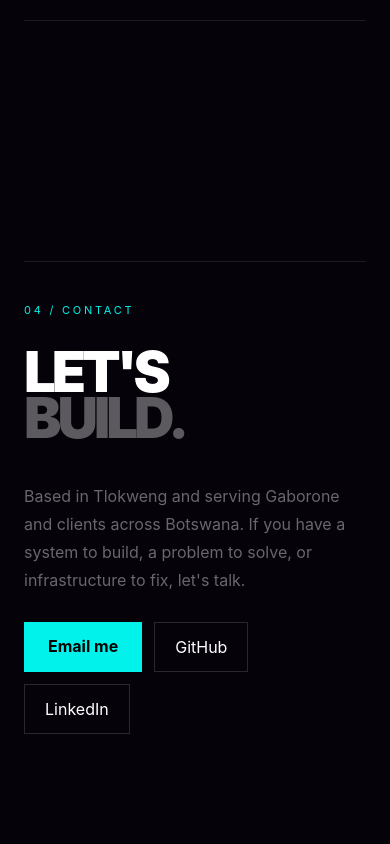
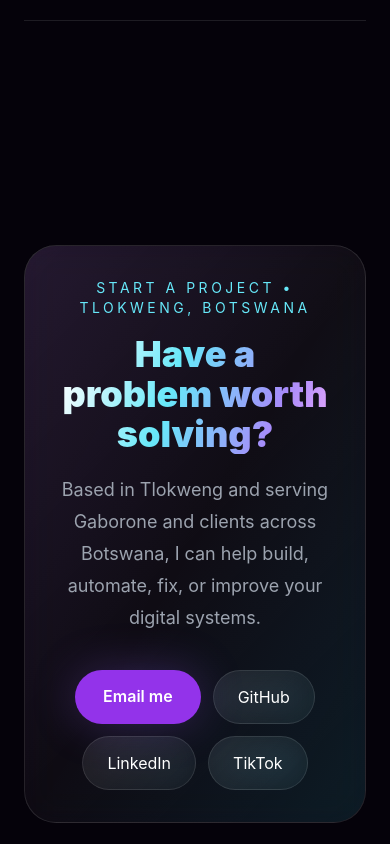
Before and after one commit to tarieciphertech/cypher-portfolio, a React (Vite) app: page / in a window 390 px wide. Shown: the part 9740-10584 px from the top of the page. Built offline with nearby package versions, Linux system fonts and the light colour scheme.

Commit message:
Restore original portfolio contact design

```diff
--- a/src/components/Contact.jsx
+++ b/src/components/Contact.jsx
@@ -2,18 +2,18 @@ import { profile } from "../data/profile";
 
 export default function Contact() {
   return (
-    <section id="contact" className="py-32 px-6 md:px-10">
-      <div className="max-w-[1400px] mx-auto border-t border-white/10 pt-10">
-        <p className="text-[11px] uppercase tracking-[.25em] text-[#00f2ea]">04 / Contact</p>
-        <div className="grid lg:grid-cols-[1fr_auto] gap-10 items-end mt-8">
-          <h2 className="text-[clamp(3.5rem,8vw,8rem)] font-black leading-[.82] tracking-[-.07em]">LET'S<br/><span className="text-white/35">BUILD.</span></h2>
-          <div className="max-w-md">
-            <p className="text-white/40 leading-7 mb-7">Based in Tlokweng and serving Gaborone and clients across Botswana. If you have a system to build, a problem to solve, or infrastructure to fix, let's talk.</p>
-            <div className="flex flex-wrap gap-3">
-              <a href={`mailto:${profile.email}`} className="bg-[#00f2ea] text-black px-6 py-3 font-bold hover:bg-white">Email me</a>
-              <a href={profile.github} target="_blank" rel="noreferrer" className="border border-white/15 px-5 py-3 hover:border-[#00f2ea] hover:text-[#00f2ea]">GitHub</a>
-              <a href={profile.linkedin} target="_blank" rel="noreferrer" className="border border-white/15 px-5 py-3 hover:border-[#00f2ea] hover:text-[#00f2ea]">LinkedIn</a>
-            </div>
+    <section id="contact" className="py-28 px-6">
+      <div className="max-w-5xl mx-auto glass rounded-[2rem] p-8 md:p-12 text-center relative overflow-hidden">
+        <div className="absolute inset-0 bg-gradient-to-br from-purple-500/10 via-transparent to-cyan-400/10 pointer-events-none" />
+        <div className="relative">
+          <p className="text-cyan-300 text-sm uppercase tracking-[0.25em] mb-4">Start a project • Tlokweng, Botswana</p>
+          <h2 className="text-4xl md:text-6xl font-black gradient-text mb-5">Have a problem worth solving?</h2>
+          <p className="text-gray-400 text-lg leading-8 max-w-2xl mx-auto mb-9">Based in Tlokweng and serving Gaborone and clients across Botswana, I can help build, automate, fix, or improve your digital systems.</p>
+          <div className="flex flex-wrap justify-center gap-3">
+            <a href={`mailto:${profile.email}`} className="bg-purple-600 hover:bg-purple-500 px-7 py-3.5 rounded-full glow font-semibold transition">Email me</a>
+            <a href={profile.github} target="_blank" rel="noreferrer" className="glass px-6 py-3.5 rounded-full hover:border-cyan-400/40 transition">GitHub</a>
+            <a href={profile.linkedin} target="_blank" rel="noreferrer" className="glass px-6 py-3.5 rounded-full hover:border-cyan-400/40 transition">LinkedIn</a>
+            <a href={profile.tiktok} target="_blank" rel="noreferrer" className="glass px-6 py-3.5 rounded-full hover:border-cyan-400/40 transition">TikTok</a>
           </div>
         </div>
       </div>
```
